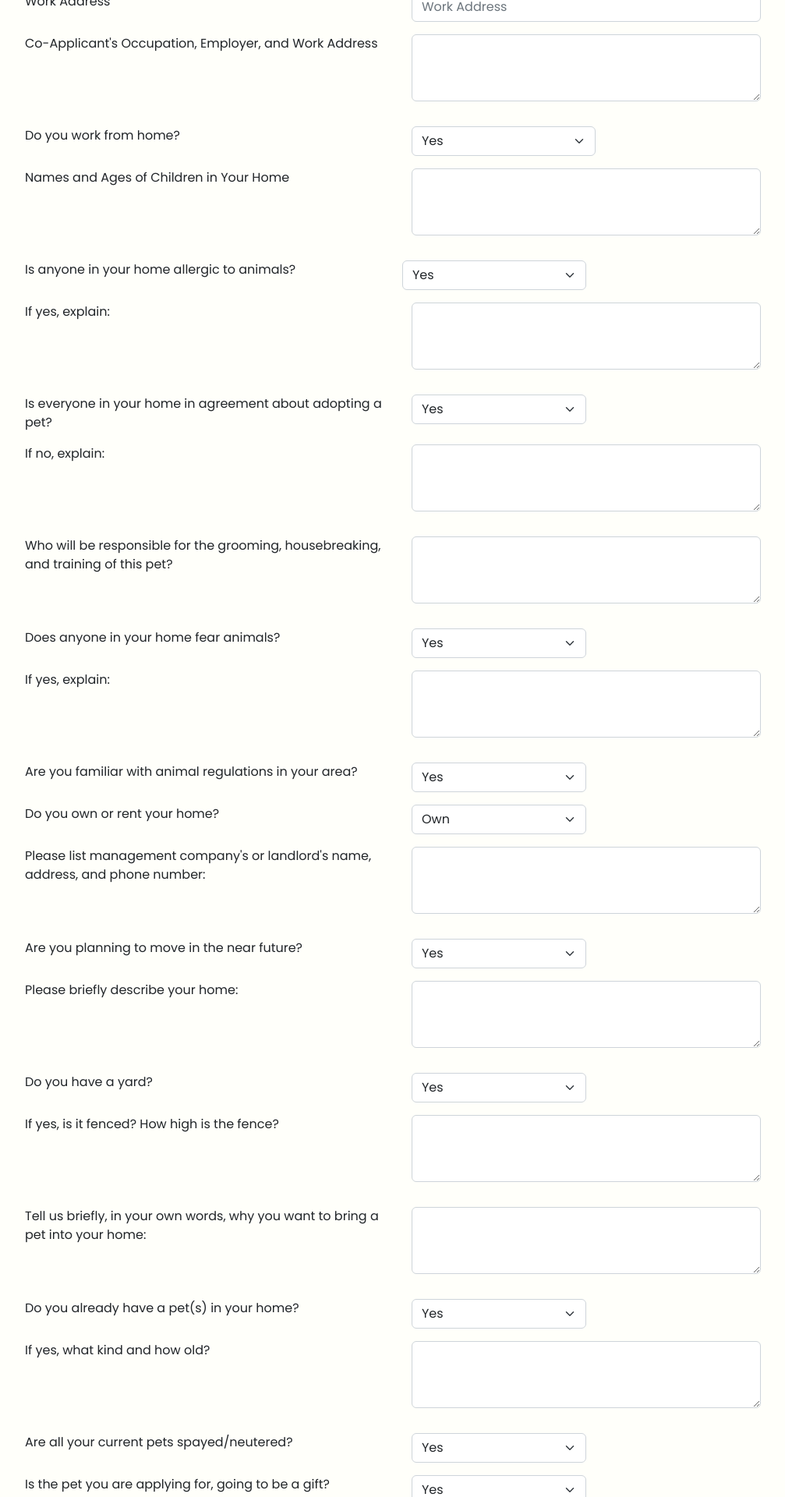
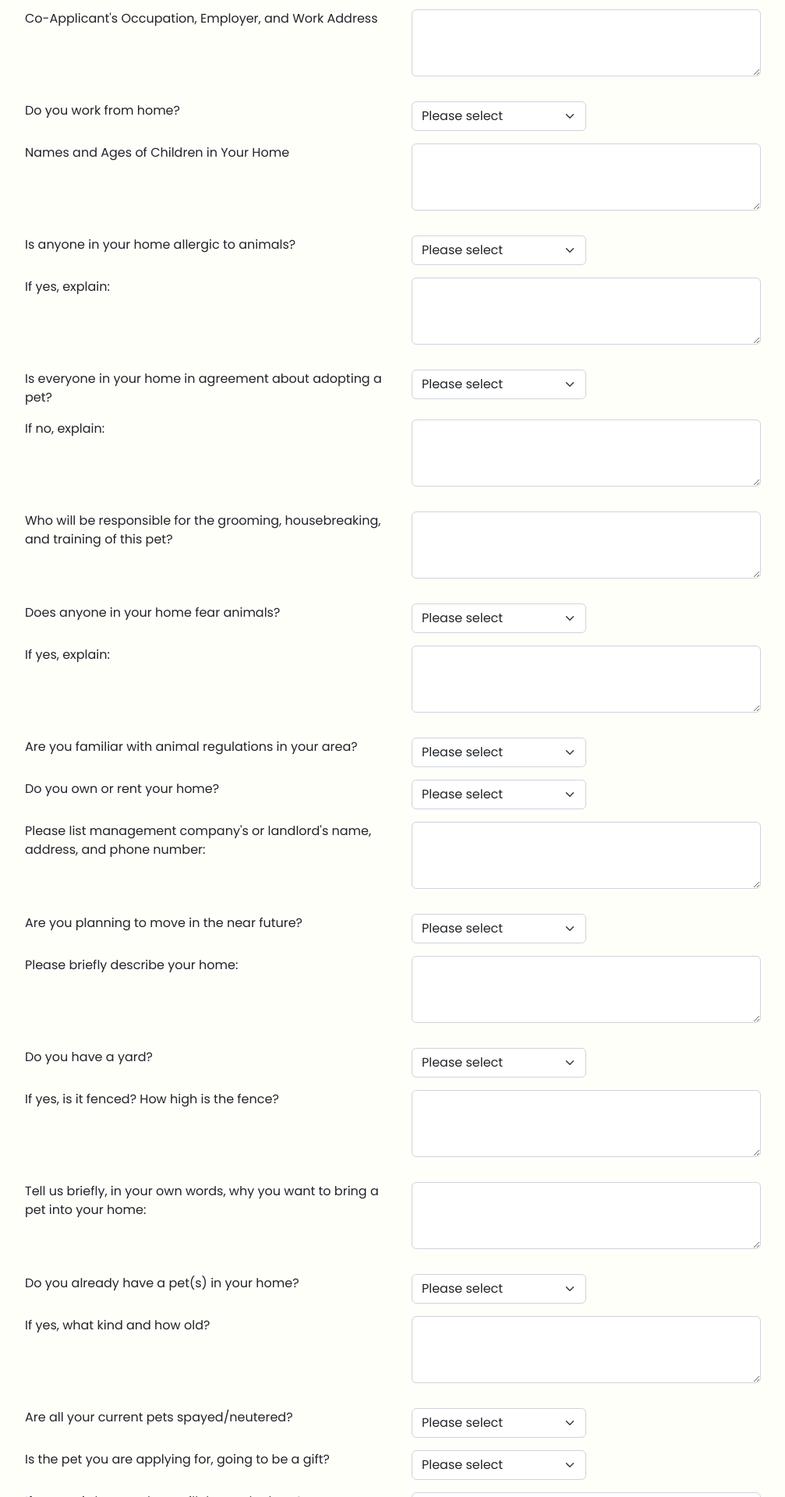
Before and after one commit to AlonaVladymyrovaTrinity/AdoptTheDreamApp-Front, a React (Create React App) app: page /application/confirm in a window 1280 px wide. Shown: the part 860-2780 px from the top of the page at 78% size, without its empty margins (124-1131 px from the left). Built offline with nearby package versions, Linux system fonts and the light colour scheme.

Commit message:
Modified selects into working

```diff
--- a/src/component/Adoption/ConfirmApplication.js
+++ b/src/component/Adoption/ConfirmApplication.js
@@ -1,4 +1,4 @@
-import { useState, useId } from 'react';
+import { useState } from 'react';
 import Button from 'react-bootstrap/Button';
 import Col from 'react-bootstrap/Col';
 import Form from 'react-bootstrap/Form';
@@ -8,31 +8,143 @@ import style from './ConfirmApplication.module.css';
 
 const ConfirmApplication = () => {
   const [validated, setValidated] = useState(false);
-  const [value, setValue] = useState();
-  const selectID = useId();
-  console.log({ value });
+  const [selectedType, setSelectedType] = useState('');
+  const [selectedWorkFromHome, setSelectedWorkFromHome] = useState('');
+  const [selectedAllergic, setSelectedAllergic] = useState('');
+  const [selectedAgreementAdoptingPet, setSelectedAgreementAdoptingPet] =
+    useState('');
+  const [selectedFearAnimals, setSelectedFearAnimals] = useState('');
+  const [selectedAreaAnimalRegulation, setSelectedAreaAnimalRegulation] =
+    useState('');
+  const [selectedOwnOrRentHome, setSelectedOwnOrRentHome] = useState('');
+  const [selectedPlanningToMove, setSelectedPlanningToMove] = useState('');
+  const [selectedHaveAYard, setSelectedHaveAYard] = useState('');
+  const [selectedAlredyHavePets, setSelectedAlredyHavePets] = useState('');
+  const [selectedSprayedNeutered, setSelectedSprayedNeutered] = useState('');
+  const [selectedPetAGift, setSelectedPetAGift] = useState('');
+  const [selectedVetCare, setSelectedVetCare] = useState('');
+  const [
+    selectedFinancialResponsibilities,
+    setSelectedFinancialResponsibilities,
+  ] = useState('');
+  const [selectedHireProfTrainer, setSelectedHireProfTrainer] = useState('');
+  const [selectedPetsInThePast, setSelectedPetsInThePast] = useState('');
+  const [selectedPetsGottenLost, setSelectedPetsGottenLost] = useState('');
+  const [selectedPetsBeenPoisoned, setSelectedPetsBeenPoisoned] = useState('');
+  const [selectedPetHitByVehicle, setSelectedPetHitByVehicle] = useState('');
+  const [selectedGivenPetToShelter, setSelectedGivenPetToShelter] =
+    useState('');
+  const [selectedGivenPetAway, setSelectedGivenPetAway] = useState('');
 
-  const handleChange = (e) => {
-    console.log(e.target.value);
-    setValue(e.target.value);
+  // const [value, setValue] = useState('');
 
-    // const onChange = (event) => {
-    //   setValue(event.target.value);
+  // const handleChange = (e) => {
+  //   console.log(e.target.value);
+  //   setValue(e.target.value);
+  // };
+  // const handleSelectTypeChange = (event) => {
+  //   const selectedPetType = event.target.value;
+  //   setSelectedType(selectedPetType);
+  // };
+
+  const handleSelectTypeChange = (event) => {
+    console.log(event.target.value);
+    setSelectedType(event.target.value);
   };
 
-  const handleSubmit = (e) => {
-    e.preventDefault();
-    console.log(value);
+  const handleSelectWorkFromHomeChange = (event) => {
+    console.log(event.target.value);
+    setSelectedWorkFromHome(event.target.value);
+  };
+  const handleSelectAllergicChange = (event) => {
+    const selectedHaveAllergic = event.target.value;
+    setSelectedAllergic(selectedHaveAllergic);
+  };
+  const handleSelectAgreementAdoptingPetChange = (event) => {
+    console.log(event.target.value);
+    setSelectedAgreementAdoptingPet(event.target.value);
+  };
+  const handleSelectFearAnimalsChange = (event) => {
+    console.log(event.target.value);
+    setSelectedFearAnimals(event.target.value);
+  };
+  const handleSelectAreaAnimalRegulationChange = (event) => {
+    console.log(event.target.value);
+    setSelectedAreaAnimalRegulation(event.target.value);
+  };
+  const handleSelectOwnOrRentHomeChange = (event) => {
+    console.log(event.target.value);
+    setSelectedOwnOrRentHome(event.target.value);
+  };
+  const handleSelectPlanningToMoveChange = (event) => {
+    console.log(event.target.value);
+    setSelectedPlanningToMove(event.target.value);
+  };
+  const handleSelectHaveAYardChange = (event) => {
+    console.log(event.target.value);
+    setSelectedHaveAYard(event.target.value);
+  };
+  const handleSelectAlredyHavePetsChange = (event) => {
+    console.log(event.target.value);
+    setSelectedAlredyHavePets(event.target.value);
+  };
+  const handleSelectSprayedNeuteredChange = (event) => {
+    console.log(event.target.value);
+    setSelectedSprayedNeutered(event.target.value);
+  };
+  const handleSelectPetAGiftChange = (event) => {
+    console.log(event.target.value);
+    setSelectedPetAGift(event.target.value);
+  };
+  const handleSelectVetCareChange = (event) => {
+    console.log(event.target.value);
+    setSelectedVetCare(event.target.value);
+  };
+  const handleSelectFinancialResponsibilitiesChange = (event) => {
+    console.log(event.target.value);
+    setSelectedFinancialResponsibilities(event.target.value);
+  };
+  const handleSelectHireProfTrainerChange = (event) => {
+    console.log(event.target.value);
+    setSelectedHireProfTrainer(event.target.value);
+  };
+  const handleSelectPetsInThePastChange = (event) => {
+    console.log(event.target.value);
+    setSelectedPetsInThePast(event.target.value);
+  };
+  const handleSelectPetsGottenLostChange = (event) => {
+    console.log(event.target.value);
+    setSelectedPetsGottenLost(event.target.value);
+  };
+  const handleSelectPetsBeenPoisonedChange = (event) => {
+    console.log(event.target.value);
+    setSelectedPetsBeenPoisoned(event.target.value);
+  };
+  const handleSelectPetHitByVehicleChange = (event) => {
+    console.log(event.target.value);
+    setSelectedPetHitByVehicle(event.target.value);
+  };
+  const handleSelectGivenPetToShelterChange = (event) => {
+    console.log(event.target.value);
+    setSelectedGivenPetToShelter(event.target.value);
+  };
+  const handleSelectGivenPetAwayChange = (event) => {
+    console.log(event.target.value);
+    setSelectedGivenPetAway(event.target.value);
+  };
 
+  const handleSubmit = (event) => {
+    event.preventDefault();
+    console.log(event.target.value);
+  };
   // const form = event.currentTarget;
   // if (form.checkValidity() === false) {
   //   event.preventDefault();
   //   event.stopPropagation();
   // }
   // setValidated(true);
-  };
+
   // const [selectedFruit, setSelectedFruit] = useState('');
-  console.log(selectID);
 
   return (
     <>
@@ -41,7 +153,7 @@ const ConfirmApplication = () => {
         <Form
           noValidate
           validated={validated}
-          method="post"
+          // method="post"
           onSubmit={handleSubmit}
         >
           <Row xs={1} md={1} lg={2} xl={2} className="ms-1 me-1">
@@ -50,15 +162,14 @@ const ConfirmApplication = () => {
             </Col>
             <Row className="mb-3">
               <Form.Group controlId="formBasicSelect">
-                <Form.Label>Select Pet Type</Form.Label>
+                {/* <Form.Label>Select Pet Type</Form.Label> */}
                 {/* <Form.Group controlId={selectID}> */}
                 {/* <Form.Group controlId="formSelectPetType"> */}
                 <Form.Select
-                  value={value}
-                  onChange={(e) => setValue(e.target.value)}
-                  // onChange={handleChange}
-                  name="petType"
-                  id={selectID}
+                  value={selectedType}
+                  onChange={handleSelectTypeChange}
+                  name="PetType"
+                  id="PetType"
                   required
                   className="w-50"
                   aria-label="Default select example"
@@ -257,14 +368,13 @@ const ConfirmApplication = () => {
             <Col md={8}>
               <p>Do you work from home?</p>
             </Col>
-            <Row className="mb-3 ms-0">
-              {/* <Form.Group controlId="formSelect"> */}
+            <Row className="mb-3">
+              <Form.Group controlId="formSelect">
                 <Form.Select
-                value={value}
-                onChange={(e) => setValue(e.target.value)}
-                // onChange={handleChange}
-                name="workFromHome"
-                id={selectID}
+                  value={selectedWorkFromHome}
+                  onChange={handleSelectWorkFromHomeChange}
+                  name="WorkFromHome"
+                  id="WorkFromHome"
                   required
                   className="w-50"
                   aria-label="Default select example"
@@ -276,7 +386,7 @@ const ConfirmApplication = () => {
                   <option value="no">No</option>
                   <option value="sometimes">Sometimes</option>
                 </Form.Select>
-              {/* </Form.Group> */}
+              </Form.Group>
             </Row>
             <Col md={8}>
               <p>Names and Ages of Children in Your Home</p>
@@ -290,13 +400,12 @@ const ConfirmApplication = () => {
               <p>Is anyone in your home allergic to animals?</p>
             </Col>
             <Row className="mb-3">
-              {/* <Form.Group controlId="formSelect"> */}
+              <Form.Group controlId="formSelect">
                 <Form.Select
-                value={value}
-                onChange={(e) => setValue(e.target.value)}
-                // onChange={handleChange}
-                name="allergic"
-                id={selectID}
+                  value={selectedAllergic}
+                  onChange={handleSelectAllergicChange}
+                  name="Allergic"
+                  id="Allergic"
                   required
                   className="w-50"
                   aria-label="Default select example"
@@ -307,7 +416,7 @@ const ConfirmApplication = () => {
                   <option value="yes">Yes</option>
                   <option value="no">No</option>
                 </Form.Select>
-              {/* </Form.Group> */}
+              </Form.Group>
             </Row>
             <Col md={8}>
               <p>If yes, explain:</p>
@@ -323,10 +432,10 @@ const ConfirmApplication = () => {
             <Row className="mb-3">
               <Form.Group controlId="formSelect">
                 <Form.Select
-                  value={value}
-                  onChange={handleChange}
-                  name="agreementAdoptingPet"
-                  id={selectID}
+                  value={selectedAgreementAdoptingPet}
+                  onChange={handleSelectAgreementAdoptingPetChange}
+                  name="AgreementAdoptingPet"
+                  id="AgreementAdoptingPet"
                   required
                   className="w-50"
                   aria-label="Default select example"
@@ -364,10 +473,10 @@ const ConfirmApplication = () => {
             <Row className="mb-3">
               <Form.Group controlId="validationCustom24">
                 <Form.Select
-                  value={value}
-                  onChange={handleChange}
-                  name="fearAnimals"
-                  id={selectID}
+                  value={selectedFearAnimals}
+                  onChange={handleSelectFearAnimalsChange}
+                  name="FearAnimals"
+                  id="FearAnimals"
                   required
                   className="w-50"
                   aria-label="Default select example"
@@ -394,10 +503,10 @@ const ConfirmApplication = () => {
             <Row className="mb-3">
               <Form.Group controlId="validationCustom26">
                 <Form.Select
-                  value={value}
-                  onChange={handleChange}
-                  name="animalRegulation"
-                  id={selectID}
+                  value={selectedAreaAnimalRegulation}
+                  onChange={handleSelectAreaAnimalRegulationChange}
+                  name="AreaAnimalRegulation"
+                  id="AreaAnimalRegulation"
                   required
                   className="w-50"
                   aria-label="Default select example"
@@ -416,10 +525,10 @@ const ConfirmApplication = () => {
             <Row className="mb-3">
               <Form.Group controlId="validationCustom27">
                 <Form.Select
-                  value={value}
-                  onChange={handleChange}
-                  name="ownRentHome"
-                  id={selectID}
+                  value={selectedOwnOrRentHome}
+                  onChange={handleSelectOwnOrRentHomeChange}
+                  name="OwnOrRentHome"
+                  id="OwnOrRentHome"
                   required
                   className="w-50"
                   aria-label="Default select example"
@@ -449,10 +558,10 @@ const ConfirmApplication = () => {
             <Row className="mb-3">
               <Form.Group controlId="validationCustom29">
                 <Form.Select
-                  value={value}
-                  onChange={handleChange}
-                  name="planningToMove"
-                  id={selectID}
+                  value={selectedPlanningToMove}
+                  onChange={handleSelectPlanningToMoveChange}
+                  name="PlanningToMove"
+                  id="PlanningToMove"
                   required
                   className="w-50"
                   aria-label="Default select example"
@@ -479,10 +588,10 @@ const ConfirmApplication = () => {
             <Row className="mb-3">
               <Form.Group controlId="validationCustom31">
                 <Form.Select
-                  value={value}
-                  onChange={handleChange}
-                  name="haveAYard"
-                  id={selectID}
+                  value={selectedHaveAYard}
+                  onChange={handleSelectHaveAYardChange}
+                  name="HaveAYard"
+                  id="HaveAYard"
                   required
                   className="w-50"
                   aria-label="Default select example"
@@ -520,10 +629,10 @@ const ConfirmApplication = () => {
             <Row className="mb-3">
               <Form.Group controlId="validationCustom34">
                 <Form.Select
-                  value={value}
-                  onChange={handleChange}
-                  name="alredyHavePets"
-                  id={selectID}
+                  value={selectedAlredyHavePets}
+                  onChange={handleSelectAlredyHavePetsChange}
+                  name="AlredyHavePets"
+                  id="AlredyHavePets"
                   required
                   className="w-50"
                   aria-label="Default select example"
@@ -550,10 +659,10 @@ const ConfirmApplication = () => {
             <Row className="mb-3">
               <Form.Group controlId="validationCustom36">
                 <Form.Select
-                  value={value}
-                  onChange={handleChange}
-                  name="sprayedNeutered"
-                  id={selectID}
+                  value={selectedSprayedNeutered}
+                  onChange={handleSelectSprayedNeuteredChange}
+                  name="SprayedNeutered"
+                  id="SprayedNeutered"
                   required
                   className="w-50"
                   aria-label="Default select example"
@@ -572,10 +681,10 @@ const ConfirmApplication = () => {
             <Row className="mb-3">
               <Form.Group controlId="validationCustom37">
                 <Form.Select
-                  value={value}
-                  onChange={handleChange}
-                  name="petGift"
-                  id={selectID}
+                  value={selectedPetAGift}
+                  onChange={handleSelectPetAGiftChange}
+                  name="PetAGift"
+                  id="PetAGift"
                   required
                   className="w-50"
                   aria-label="Default select example"
@@ -629,10 +738,10 @@ const ConfirmApplication = () => {
             <Row className="mb-3">
               <Form.Group controlId="validationCustom41">
                 <Form.Select
-                  value={value}
-                  onChange={handleChange}
-                  name="vetCare"
-                  id={selectID}
+                  value={selectedVetCare}
+                  onChange={handleSelectVetCareChange}
+                  name="VetCare"
+                  id="VetCare"
                   required
                   className="w-50"
                   aria-label="Default select example"
@@ -660,10 +769,10 @@ const ConfirmApplication = () => {
             <Row className="mb-3">
               <Form.Group controlId="validationCustom42">
                 <Form.Select
-                  value={value}
-                  onChange={handleChange}
-                  name="financialResponsibilities"
-                  id={selectID}
+                  value={selectedFinancialResponsibilities}
+                  onChange={handleSelectFinancialResponsibilitiesChange}
+                  name="FinancialResponsibilities"
+                  id="FinancialResponsibilities"
                   required
                   className="w-50"
                   aria-label="Default select example"
@@ -690,10 +799,10 @@ const ConfirmApplication = () => {
             <Row className="mb-3">
               <Form.Group controlId="validationCustom43">
                 <Form.Select
-                  value={value}
-                  onChange={handleChange}
-                  name="hireProfTrainer"
-                  id={selectID}
+                  value={selectedHireProfTrainer}
+                  onChange={handleSelectHireProfTrainerChange}
+                  name="HireProfTrainer"
+                  id="HireProfTrainer"
                   required
                   className="w-50"
                   aria-label="Default select example"
@@ -712,10 +821,10 @@ const ConfirmApplication = () => {
             <Row className="mb-3">
               <Form.Group controlId="validationCustom44">
                 <Form.Select
-                  value={value}
-                  onChange={handleChange}
-                  name="petsInThePast"
-                  id={selectID}
+                  value={selectedPetsInThePast}
+                  onChange={handleSelectPetsInThePastChange}
+                  name="PetsInThePast"
+                  id="PetsInThePast"
                   required
                   className="w-50"
                   aria-label="Default select example"
@@ -750,10 +859,10 @@ const ConfirmApplication = () => {
             <Row className="mb-3">
               <Form.Group controlId="validationCustom47">
                 <Form.Select
-                  value={value}
-                  onChange={handleChange}
-                  name="petsGottenLost"
-                  id={selectID}
+                  value={selectedPetsGottenLost}
+                  onChange={handleSelectPetsGottenLostChange}
+                  name="PetsGottenLost"
+                  id="PetsGottenLost"
                   required
                   className="w-50"
                   aria-label="Default select example"
@@ -773,10 +882,10 @@ const ConfirmApplication = () => {
             <Row className="mb-3">
               <Form.Group controlId="validationCustom48">
                 <Form.Select
-                  value={value}
-                  onChange={handleChange}
-                  name="petsBeenPoisoned"
-                  id={selectID}
+                  value={selectedPetsBeenPoisoned}
+                  onChange={handleSelectPetsBeenPoisonedChange}
+                  name="PetsBeenPoisoned"
+                  id="PetsBeenPoisoned"
                   required
                   className="w-50"
                   aria-label="Default select example"
@@ -796,10 +905,10 @@ const ConfirmApplication = () => {
             <Row className="mb-3">
               <Form.Group controlId="validationCustom49">
                 <Form.Select
-                  value={value}
-                  onChange={handleChange}
-                  name="petHitByVehicle"
-                  id={selectID}
+                  value={selectedPetHitByVehicle}
+                  onChange={handleSelectPetHitByVehicleChange}
+                  name="PetHitByVehicle"
+                  id="PetHitByVehicle"
                   required
                   className="w-50"
                   aria-label="Default select example"
@@ -819,15 +928,15 @@ const ConfirmApplication = () => {
             <Row className="mb-3">
               <Form.Group controlId="validationCustom50">
                 <Form.Select
-                  value={value}
-                  onChange={handleChange}
-                  name="givenPetToShelter"
-                  id={selectID}
+                  value={selectedGivenPetToShelter}
+                  onChange={handleSelectGivenPetToShelterChange}
+                  name="GivenPetToShelter"
+                  id="GivenPetToShelter"
                   required
                   className="w-50"
                   aria-label="Default select example"
                 >
-                  <option disabled defaultValue="Please select">
+                  <option value="" disabled>
                     Please select
                   </option>
                   <option value="yes">Yes</option>
@@ -842,10 +951,10 @@ const ConfirmApplication = () => {
             <Row className="mb-3">
               <Form.Group controlId="validationCustom51">
                 <Form.Select
-                  value={value}
-                  onChange={handleChange}
-                  name="givenPetAway"
-                  id={selectID}
+                  value={selectedGivenPetAway}
+                  onChange={handleSelectGivenPetAwayChange}
+                  name="GivenPetAway"
+                  id="GivenPetAway"
                   required
                   className="w-50"
                   aria-label="Default select example"
```
Lines whose indentation alone changed are shown as unchanged.
